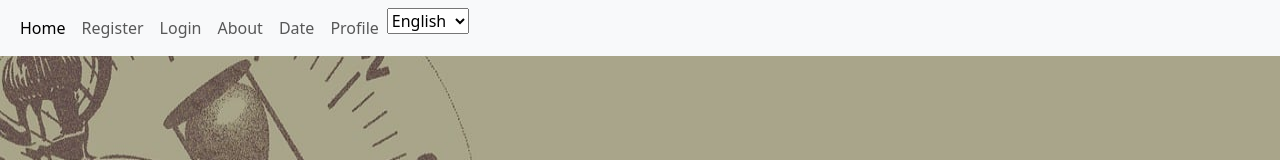
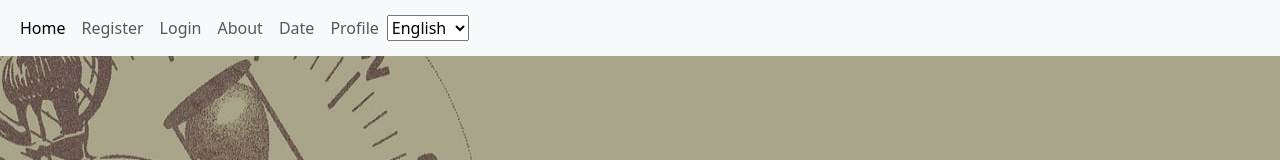
Before and after one commit to msalvatore82/api-front, a React (Vite) app: page / in a window 1280 px wide. Shown: the top 160 px of the page. Built offline with nearby package versions, Linux system fonts and the light colour scheme.

Commit message:
add Container comp as parent of Select

```diff
--- a/src/components/Navbar/Navbar.jsx
+++ b/src/components/Navbar/Navbar.jsx
@@ -3,6 +3,7 @@ import i18n from 'i18next';
 import { useTranslation } from 'react-i18next';
 
 import Select from '../../components/Select/Select.jsx';
+import Container from '../../components/Container/Container.js';
 
 function Navbar() {
   const { t } = useTranslation();
@@ -57,6 +58,7 @@ function Navbar() {
                 </Link>
               </li>
               <li>
+                <Container>
                   <Select
                     selectedKey={ i18n.language }
                     data={
@@ -67,6 +69,7 @@ function Navbar() {
                       i18n.changeLanguage(language.key);
                     }}
                   />
+                </Container>
               </li>
             </ul>
           </div>
```
Lines whose indentation alone changed are shown as unchanged.
